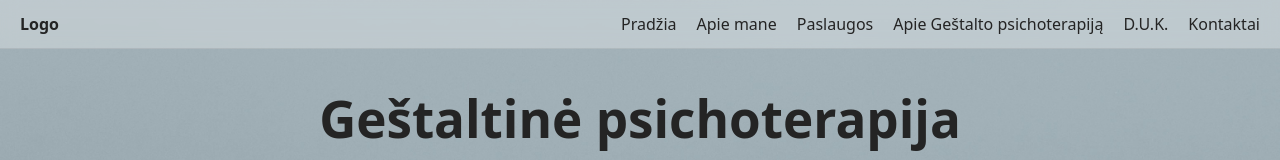
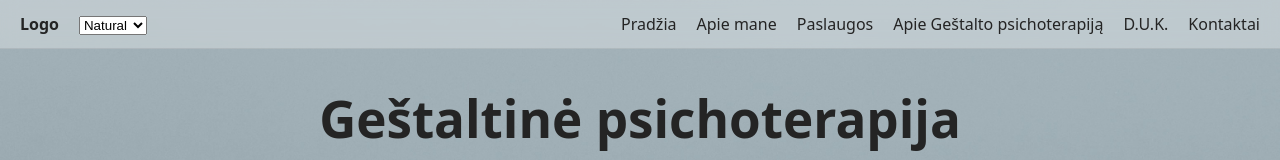
Before and after one commit to Remigijus66/savin, a React (Vite) app: page / in a window 1280 px wide. Shown: the top 160 px of the page. Built offline with nearby package versions, Linux system fonts and the light colour scheme.

Commit message:
theme-switch

```diff
--- a/src/App.css
+++ b/src/App.css
@@ -81,6 +81,7 @@ button:focus-visible {
   --color-secondary: #5DA9E9;
   --color-accent: #FFB703;
   --color-muted: #5F7186;
+    --color-dark: #081826;
   --text-primary: #0F2233;
   --border-color: #C9D6E4;
 }
@@ -90,6 +91,7 @@ button:focus-visible {
   --color-secondary: #cccccc;
   --color-accent: #666666;
    --color-muted: #8A8A8A;
+     --color-dark: #050505;
   --text-primary: #1A1A1A;
   --border-color: #E6E6E6;
 }
--- a/src/App.tsx
+++ b/src/App.tsx
@@ -11,15 +11,24 @@ import Gestalt from "./sections/Gestalt";
 import Services from "./sections/Services";
 import Duk from "./sections/Duk";
 import Themes from "./sections/Themes";
+import { useState } from "react";
+
+type Theme = "theme-first" | "theme-forest" |"theme-ocean" | "theme-dark";
+
 
 export default function App() {
+    const [theme, setTheme] = useState<Theme>("theme-first");
+
+  const toggleTheme = (newTheme: Theme) => {
+    setTheme(newTheme);
+  };
   return (
     // <Router>
 
-    <div className="theme-first">
-    {/* <div > */}
+    // <div className="theme-first">
+    <div className={theme} >
 
-      <Navbar />
+      <Navbar onThemeChange={toggleTheme} />
         <Hero />
         <About />
         <Services />
--- a/src/components/Navbar.tsx
+++ b/src/components/Navbar.tsx
@@ -1,6 +1,6 @@
 import { useState } from "react";
 
-export default function Navbar() {
+export default function Navbar({ onThemeChange }: any) {
   const [open, setOpen] = useState(false);
 
   const handleClick = () => setOpen(false);
@@ -31,7 +31,12 @@ export default function Navbar() {
         {/* Logo */}
         <div style={{ fontWeight: 600, color: "var(--color-primary)" }}>
          Logo
-
+      <select  style={{ marginLeft: "20px" }} onChange={(e) => onThemeChange(e.target.value)}>
+  <option value="theme-first">Natural</option>
+  <option value="theme-forest">Forest</option>
+  <option value="theme-ocean">Ocean</option>
+  <option value="theme-minimal">Minimal</option>
+</select>
         </div>
 
         {/* Desktop links */}
--- a/src/sections/Themes.tsx
+++ b/src/sections/Themes.tsx
@@ -146,6 +146,10 @@ export default function Themes() {
     label="muted"
   />
     <ColorSample
+    variable="--color-dark"
+    label="dark"
+  />
+    <ColorSample
     variable="--text-primary"
     label="text-primary"
   />
@@ -174,6 +178,10 @@ export default function Themes() {
     variable="--color-muted"
     label="muted"
   />
+  <ColorSample
+    variable="--color-dark"
+    label="dark"
+  />
     <ColorSample
     variable="--text-primary"
     label="text-primary"
```
